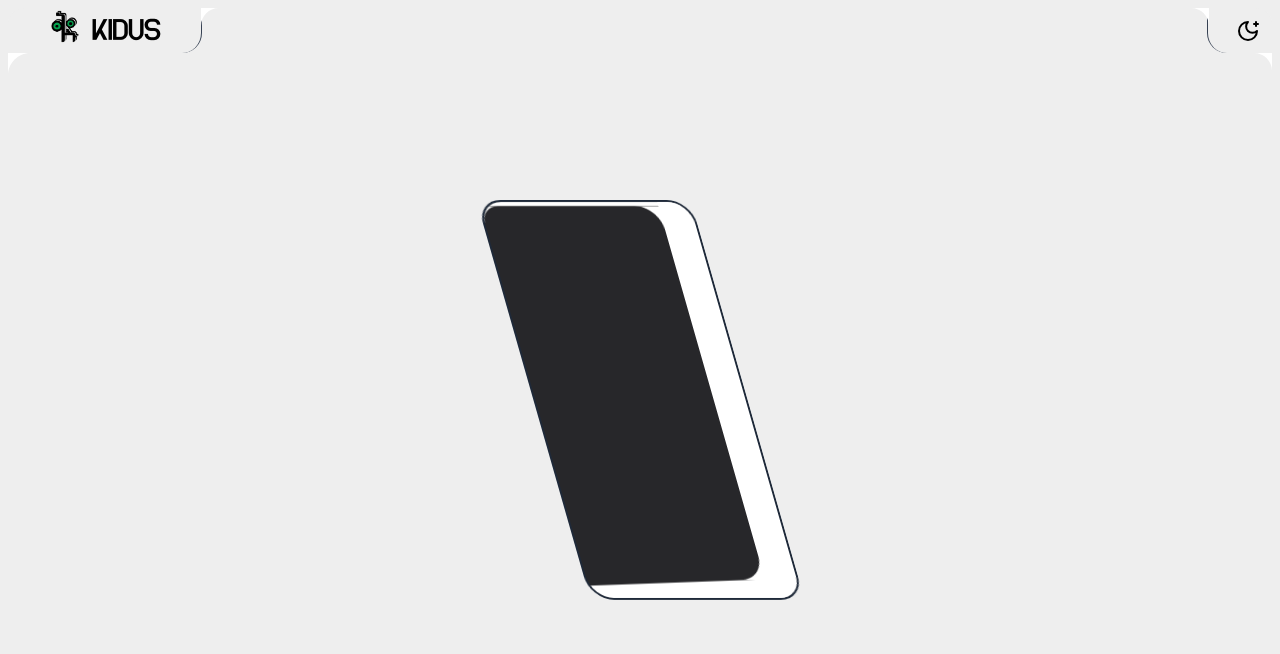
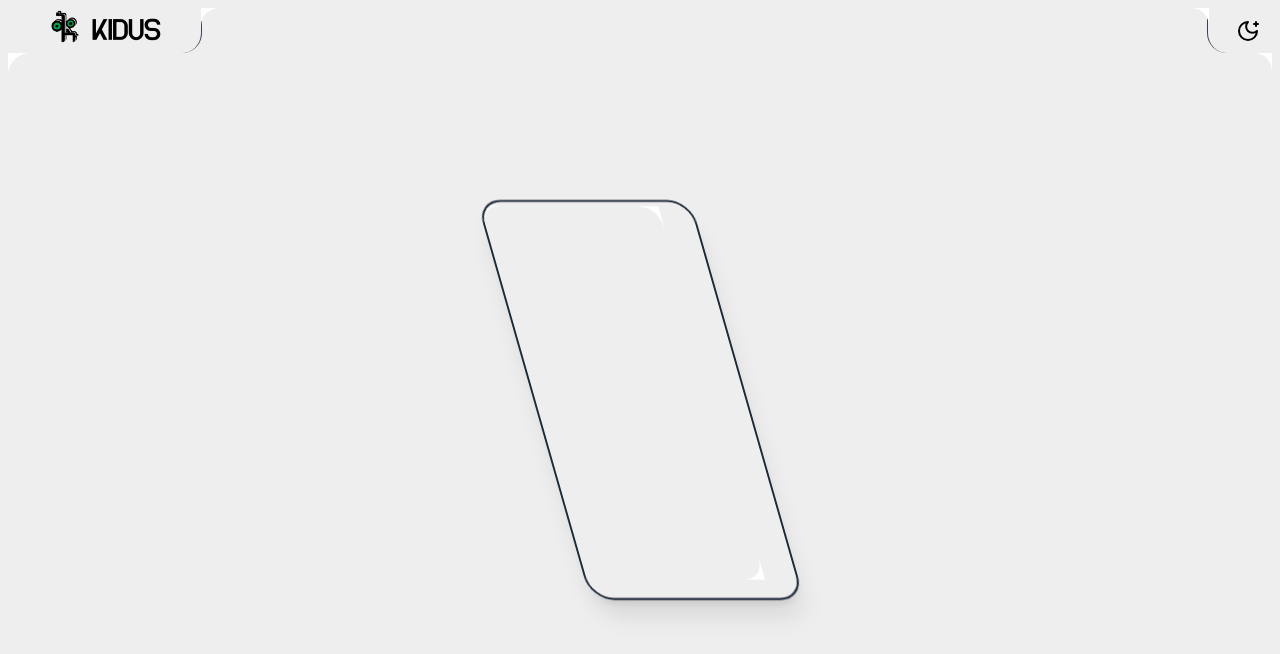
Before and after one commit to kid-us/Next-Portfolio, a React (Vite) app: page / in a window 1280 px wide. Shown: the top 654 px of the page. Built offline with nearby package versions, Linux system fonts and the light colour scheme.

Commit message:
Adding theme store

```diff
--- a/package.json
+++ b/package.json
@@ -14,7 +14,8 @@
     "lucide-react": "^0.476.0",
     "react": "^19.0.0",
     "react-dom": "^19.0.0",
-    "tailwindcss": "^4.0.8"
+    "tailwindcss": "^4.0.8",
+    "zustand": "^5.0.3"
   },
   "devDependencies": {
     "@eslint/js": "^9.21.0",
--- a/src/components/Window.tsx
+++ b/src/components/Window.tsx
@@ -1,127 +1,61 @@
+import { useEffect, useState } from "react";
+
 const Window = () => {
-  const savedTheme = localStorage.getItem("theme");
+  const [theme, setTheme] = useState(localStorage.getItem("theme") || "light");
+
+  // Listen for theme changes in localStorage
+  useEffect(() => {
+    const handleThemeChange = () => {
+      setTheme(localStorage.getItem("theme") || "light");
+    };
+
+    window.addEventListener("storage", handleThemeChange);
+
+    return () => {
+      window.removeEventListener("storage", handleThemeChange);
+    };
+  }, [theme]);
+
+  // const fillColor = theme === "light" ? "#fff" : "#242424";
 
   return (
     <div className="flex justify-center items-center h-[98dvh] sticky top-0 perspective-[20em]">
-      <div className="relative w-[17%] h-[50vh]">
-        <div className="w-full h-full border-2 border-gray-800 rounded-3xl bg-zinc-800 rotate-y-5 skew-x-16 overflow-hidden">
-          <div className="absolute w-full h-1 bg-white top-0 left-0"></div>
-          <div className="absolute w-8 top-0 right-0 h-full bg-white"></div>
-          <div className="absolute w-full -bottom-10 right-0 h-14 -rotate-2  bg-white"></div>
+      <div className="relative w-[250px] md:w-[17%] h-[50vh]">
+        <div className="w-full h-full border-2 border-gray-800 rounded-3xl bg-background transform rotate-y-[5deg] skew-x-[16deg] overflow-hidden shadow-xl">
+          {/* Top and Side Bars */}
+          <div className="absolute w-full h-1 bg-nav-bg top-0 left-0"></div>
+          <div className="absolute w-8 top-0 right-0 h-full bg-nav-bg"></div>
+          <div className="absolute w-full -bottom-10 right-0 h-14 -rotate-2 bg-nav-bg"></div>
 
-          {/* Top Right */}
+          {/* SVG Corners */}
+          {[
+            { className: "top-[3.5px] right-8 rotate-90", id: "clip1" },
+            { className: "top-[3px] -left-0", id: "clip2" },
+            { className: "rotate-180 bottom-[1.1em] right-[2em]", id: "clip3" },
+          ].map(({ className, id }) => (
             <svg
-            className="svg-corner absolute top-1 right-8 rotate-90"
+              key={id}
+              className={`svg-corner absolute ${className}`}
               width="40"
               height="40"
               viewBox="0 0 50 50"
               fill="none"
               xmlns="http://www.w3.org/2000/svg"
             >
-            <g clip-path="url(#clip0_310_2)">
+              <g clipPath={`url(#${id})`}>
                 <path
-                d="M30 0H0V30C0 13.431 13.431 0 30 0Z"
-                //   fill="#632513"
-                fill={savedTheme === "light" ? "#242424" : "#fff"}
-              ></path>
+                  d="M30 0H0V30C0 10.431 10.431 0 30 0Z"
+                  fill={theme === "light" ? "#fff" : "#242424"}
+                />
               </g>
               <defs>
-              <clipPath id="clip0_310_2">
-                <rect width="30" height="30" fill="white"></rect>
+                <clipPath id={id}>
+                  <rect width="30" height="30" fill="white" />
                 </clipPath>
               </defs>
             </svg>
-
-          {/* Top Left */}
-          <svg
-            className="svg-corner absolute top-1 -left-0"
-            width="30"
-            height="30"
-            viewBox="0 0 50 50"
-            fill="none"
-            xmlns="http://www.w3.org/2000/svg"
-          >
-            <g clip-path="url(#clip0_310_2)">
-              <path
-                d="M30 0H0V30C0 13.431 13.431 0 30 0Z"
-                //   fill="#632513"
-                fill={savedTheme === "light" ? "#242424" : "#fff"}
-              ></path>
-            </g>
-            <defs>
-              <clipPath id="clip0_310_2">
-                <rect width="30" height="30" fill="white"></rect>
-              </clipPath>
-            </defs>
-          </svg>
-
-          {/* Bottom Right */}
-          <svg
-            className="svg-corner rotate-180 absolute bottom-[1.1em] right-[2em]"
-            width="40"
-            height="40"
-            viewBox="0 0 50 50"
-            fill="none"
-            xmlns="http://www.w3.org/2000/svg"
-          >
-            <g clip-path="url(#clip0_310_2)">
-              <path
-                d="M30 0H0V30C0 13.431 13.431 0 30 0Z"
-                //   fill="#632513"
-                fill={savedTheme === "light" ? "#242424" : "#fff"}
-              ></path>
-            </g>
-            <defs>
-              <clipPath id="clip0_310_2">
-                <rect width="30" height="30" fill="white"></rect>
-              </clipPath>
-            </defs>
-          </svg>
+          ))}
         </div>
-
-        <div className=""></div>
-
-        {/* <svg
-          className="animate-spotlight pointer-events-none fixed top-0 left-0 z-[1] "
-          xmlns="http://www.w3.org/2000/svg"
-          viewBox="0 0 3787 2842"
-          fill="none"
-        >
-          <g filter="url(#filter)">
-            <ellipse
-              cx="1924.71"
-              cy="273.501"
-              rx="1924.71"
-              ry="273.501"
-              transform="matrix(-0.822377 -0.568943 -0.568943 0.822377 3631.88 2291.09)"
-              fill="white"
-              fill-opacity="0.21"
-            ></ellipse>
-          </g>
-          <defs>
-            <filter
-              id="filter"
-              x="0.860352"
-              y="0.838989"
-              width="3785.16"
-              height="2840.26"
-              filterUnits="userSpaceOnUse"
-              color-interpolation-filters="sRGB"
-            >
-              <feFlood flood-opacity="0" result="BackgroundImageFix"></feFlood>
-              <feBlend
-                mode="normal"
-                in="SourceGraphic"
-                in2="BackgroundImageFix"
-                result="shape"
-              ></feBlend>
-              <feGaussianBlur
-                stdDeviation="151"
-                result="effect1_foregroundBlur_1065_8"
-              ></feGaussianBlur>
-            </filter>
-          </defs>
-        </svg> */}
       </div>
     </div>
   );
--- /dev/null
+++ b/store/themeStore.ts
@@ -0,0 +1,11 @@
+import { create } from "zustand";
+
+interface State {
+  theme: string;
+  setTheme: (theme: string) => void;
+}
+
+const useThemeStore = create<State>((set) => ({
+  theme: "light",
+  setTheme: (theme: string) => set({ theme: theme }),
+}));
```
Also changed, not shown: 1 other file (tests, documents, lock files or other folders). Lines whose indentation alone changed are shown as unchanged.
